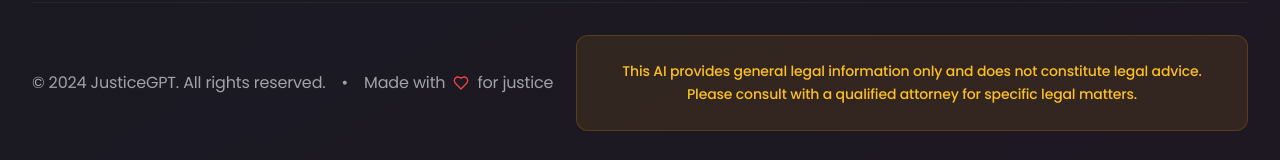
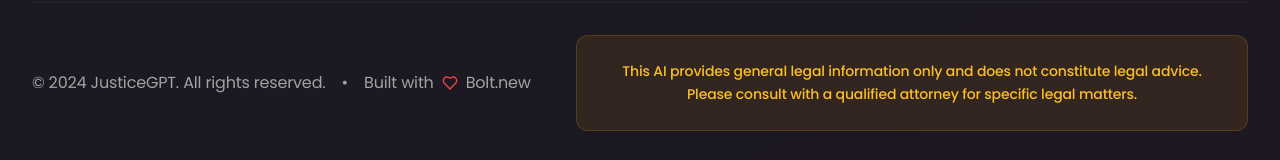
Before and after one commit to jaideep-27/JusticeGPT, a React (Vite) app: page / in a window 1280 px wide. Shown: the part 4556-4716 px from the top of the page. Built offline with nearby package versions, Linux system fonts and the light colour scheme; no server answers; what algosdk would draw is missing.

Commit message:
Updated LanguageContext.tsx

```diff
--- a/src/contexts/LanguageContext.tsx
+++ b/src/contexts/LanguageContext.tsx
@@ -63,8 +63,8 @@ const translations: Record<string, Record<string, string>> = {
     'footer.phone': 'Phone',
     'footer.location': 'Location',
     'footer.copyright': '© 2024 JusticeGPT. All rights reserved.',
-    'footer.madewith': 'Made with',
-    'footer.forjustice': 'for justice',
+    'footer.madewith': 'Built with',
+    'footer.forjustice': 'Bolt.new',
 
     // Legal
     'legal.disclaimer': 'This AI provides general legal information only and does not constitute legal advice. Please consult with a qualified attorney for specific legal matters.',
```
